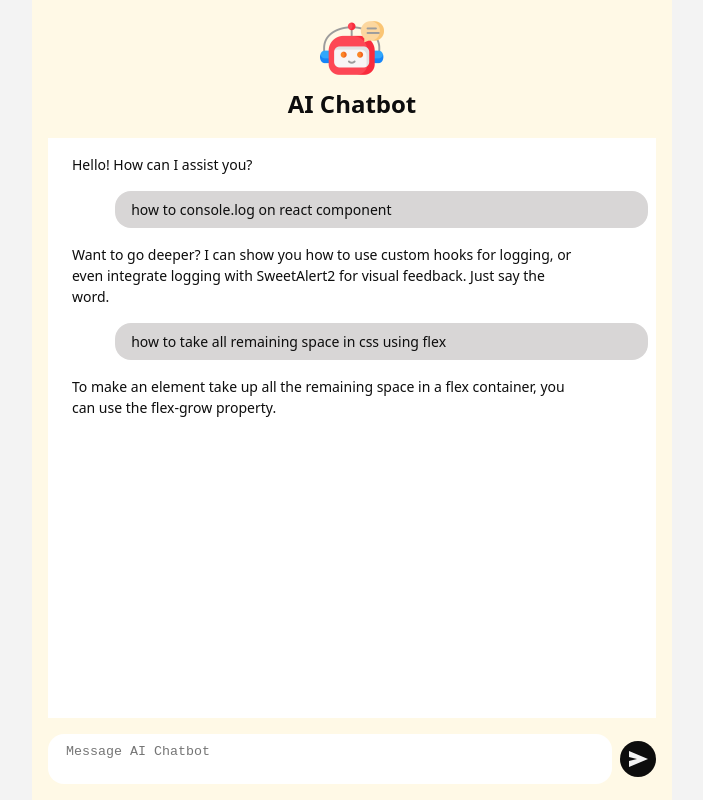
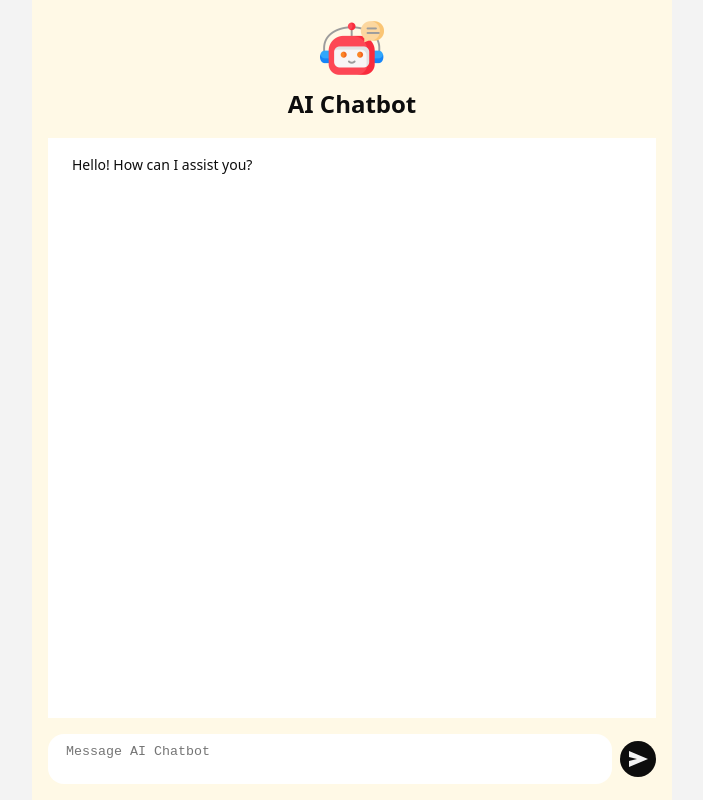
Before and after one commit to zinzinthin/react_ai_chat, a React (Vite) app: page / in a window 1280 px wide. Shown: the whole page, without its empty margins (288-991 px from the left). Built offline with nearby package versions, Linux system fonts and the light colour scheme.

Commit message:
handle messages

```diff
--- a/src/App.jsx
+++ b/src/App.jsx
@@ -5,7 +5,11 @@ import { Control } from './components/Controls/Control';
 
 function App() {
 
-  const [messages, setMessges] = useState(MESSAGES);
+  const [messages, setMessages] = useState([]);
+
+  function handleContentSend(content) {
+    setMessages((prevMessages) => [...prevMessages, { role: "user", content }]);
+  }
 
   return (
     <div className={styles.App}>
@@ -21,29 +25,10 @@ function App() {
 
       </div>
 
-      <Control />
+      <Control onSend={handleContentSend} />
 
     </div>
   )
 }
 
-const MESSAGES = [
-  {
-    role: "user",
-    content: "how to console.log on react component",
-  },
-  {
-    role: "assistant",
-    content: "Want to go deeper? I can show you how to use custom hooks for logging, or even integrate logging with SweetAlert2 for visual feedback. Just say the word.",
-  },
-  {
-    role: "user",
-    content: "how to take all remaining space in css using flex",
-  },
-  {
-    role: "assistant",
-    content: "To make an element take up all the remaining space in a flex container, you can use the flex-grow property.",
-  },
-]
-
 export default App
--- a/src/components/Chat/Chat.module.css
+++ b/src/components/Chat/Chat.module.css
@@ -2,13 +2,14 @@
     display: flex;
     flex-direction: column;
     gap: 8px;
+    width: 100%;
     height: 100%;
     padding: 8px;
     overflow-y: auto;
 }
 
 .Message {
-    width: 90%;
+    max-width: 90%;
     padding: 8px 16px;
     border-radius: 16px;
     font-size: 14px;
--- a/src/components/Controls/Control.jsx
+++ b/src/components/Controls/Control.jsx
@@ -1,15 +1,40 @@
+import { useState } from 'react';
 import styles from './Control.module.css'
 
-export function Control() {
+export function Control({ onSend }) {
+
+    const [content, setContent] = useState("");
+
+    function handleContentChange(event) {
+        setContent(event.target.value);
+    }
+
+    function handleContentSend() {
+        if (content.length > 0) {
+            onSend(content);
+            setContent("");
+        }
+    }
+
+    function handleEnterPress(event) {
+        if (event.key === 'Enter' && !event.shiftKey) {
+            event.preventDefault();
+            handleContentSend();
+        }
+    }
+
     return (
         <div className={styles.Controls}>
             <div className={styles.TextAreaContainer}>
                 <textarea
                     className={styles.TextArea}
                     placeholder='Message AI Chatbot'
+                    value={content}
+                    onChange={handleContentChange}
+                    onKeyDown={handleEnterPress}
                 />
             </div>
-            <button className={styles.Button}>
+            <button className={styles.Button} onClick={handleContentSend}>
                 <SendIcon />
             </button>
         </div>
```
